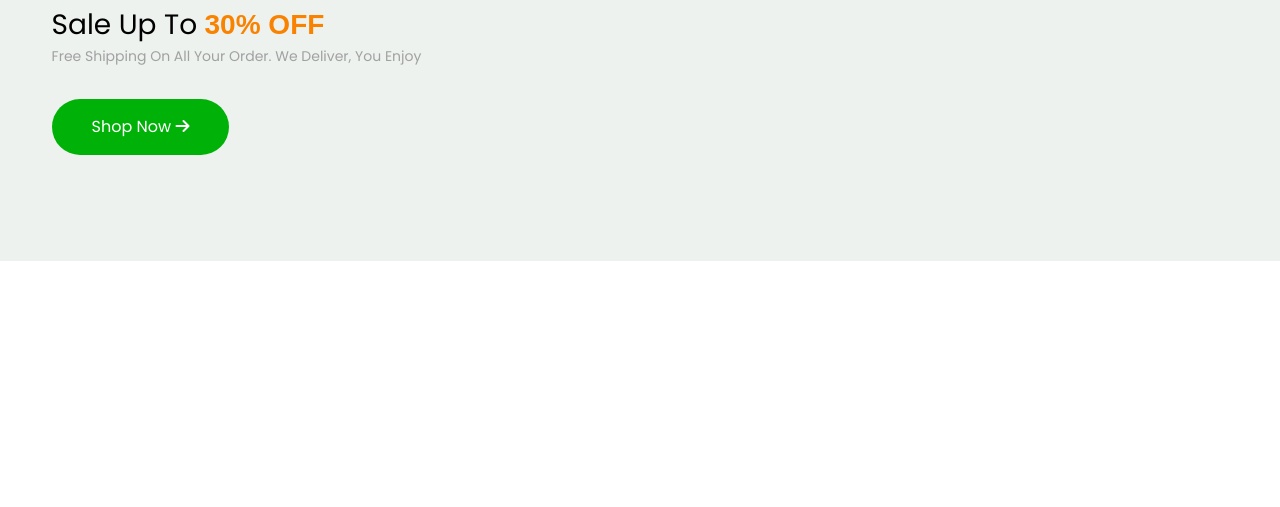
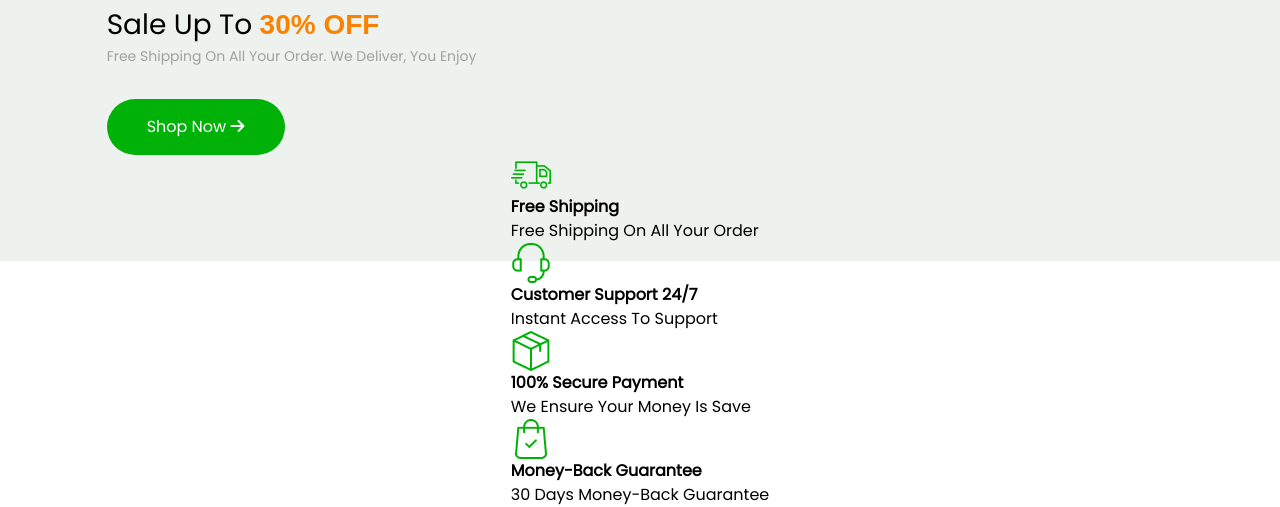
Before and after one commit to moulahguine/ecobazar, a website built with Vite: page src/index.html in a window 1280 px wide. Shown: the part 695-1202 px from the top of the page. Before the commit the page ends 956 px from the top, so only its background shows below. Built offline with nearby package versions, Linux system fonts and the light colour scheme; a web font is replaced by a local one.

Commit message:
implement hero feature section using OOP, add auto scroll to hero images

```diff
--- a/src/pages/hero.ts
+++ b/src/pages/hero.ts
@@ -1,3 +1,5 @@
+// add autoscroll functionality to hero images every 5 seconds
+
 const heroImages = document.querySelector(".hero_images");
 
 if (heroImages) {
@@ -19,20 +21,24 @@ if (heroImages) {
   }, 5000);
 }
 
-//==================================
+// This class represents a single feature in the hero section
 
-class Features {
+class Feature {
+  index: number;
   icon: string;
   title: string;
   subtitle: string;
-  constructor(icon: string, title: string, subtitle: string) {
+
+  constructor(icon: string, title: string, subtitle: string, index: number) {
+    this.index = index;
     this.icon = icon;
     this.title = title;
     this.subtitle = subtitle;
   }
+
   createElement(): HTMLElement {
     const div = document.createElement("div");
-    div.className = "feature_item";
+    div.className = `feature feature-${this.index}`;
     div.innerHTML = `
       <span class="icon">${this.icon}</span>
       <div class="text">
@@ -44,32 +50,36 @@ class Features {
   }
 }
 
-const features = [
-  new Features(
+const feature = [
+  new Feature(
     '<img src="/icons/feature icons/deliveryTruck.png" alt="delivery truck" />',
     "Free Shipping",
-    "Free shipping on all your order"
+    "Free shipping on all your order",
+    1
   ),
-  new Features(
+  new Feature(
     '<img src="/icons/feature icons/headphones.png" alt="head phone" />',
     "Customer Support 24/7",
-    "Instant access to Support"
+    "Instant access to Support",
+    2
   ),
-  new Features(
+  new Feature(
     '<img src="/icons/feature icons/package.png" alt="package" />',
     "100% Secure Payment",
-    "We ensure your money is save"
+    "We ensure your money is save",
+    3
   ),
-  new Features(
+  new Feature(
     '<img src="/icons/feature icons/shoppingBag.png" alt="shoppung bag" />',
     "Money-Back Guarantee",
-    "30 Days Money-Back Guarantee"
+    "30 Days Money-Back Guarantee",
+    4
   ),
 ];
 
 const container = document.querySelector<HTMLDivElement>(".hero_features");
 if (container) {
-  features.forEach((feature) => {
+  feature.forEach((feature, i) => {
     container.appendChild(feature.createElement());
   });
 }
--- a/src/styles/_hero.scss
+++ b/src/styles/_hero.scss
@@ -3,14 +3,12 @@
 
 .app {
   // hero section
-  overflow: hidden;
   #hero {
     width: 100%;
     height: 800px;
     background-color: $hero;
     @include flex-center;
-    justify-content: center;
-    align-items: self-start;
+    flex-direction: column;
     // container
     .hero_container {
       margin-top: 150px;
@@ -21,7 +19,6 @@
       // content info
       .hero_content {
         grid-column: 2/6;
-        // small title
         .co_title {
           font-weight: 500;
           @include clamp-font($body-sm-400, $body-md-400, $body-lg-400);
@@ -29,7 +26,6 @@
           text-transform: uppercase;
           @include selection($green-primary, $white);
         }
-        // big title
         .main_title {
           font-family: sans-serif;
           font-weight: $font-bold;
@@ -78,6 +74,7 @@
           }
         }
       }
+      // main hero img
       .hero_images {
         grid-column: 6/12;
         display: flex;
@@ -96,6 +93,7 @@
           display: none;
         }
       }
+      // hero features
     }
   }
 }
```
Also changed, not shown: src/index.html (+1 -0 lines), src/styles/main.css, 1 other file.
